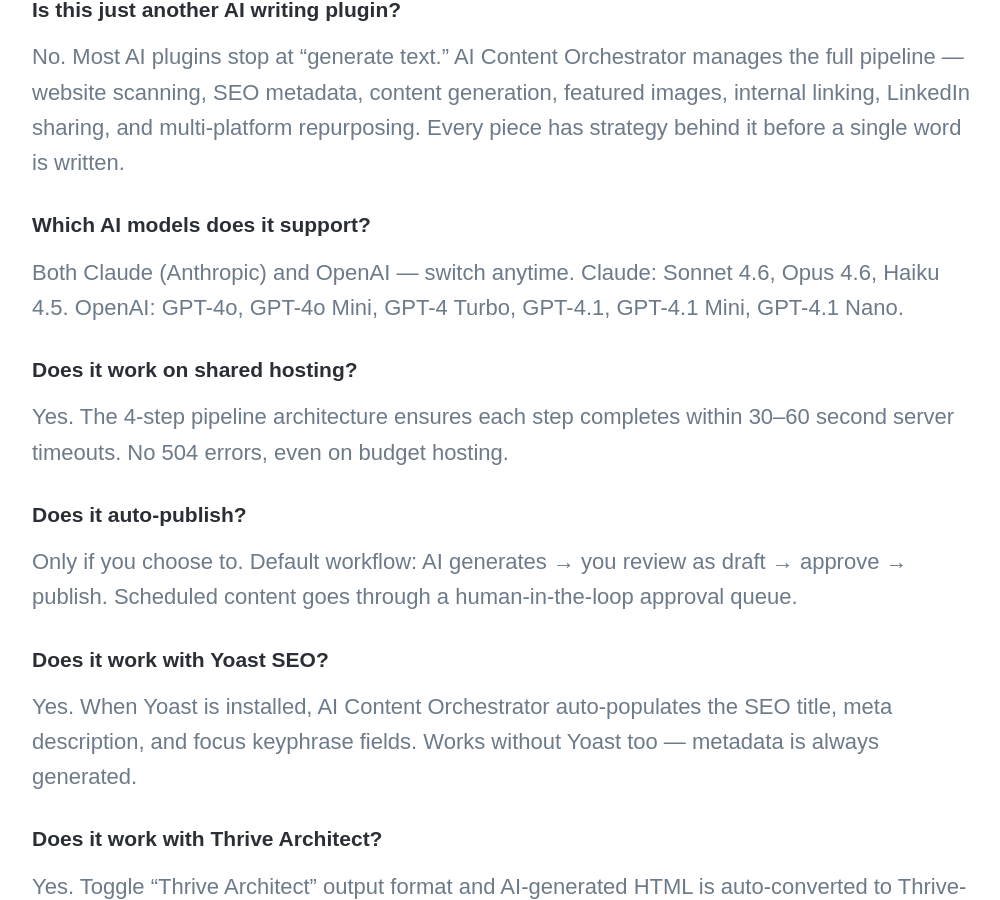
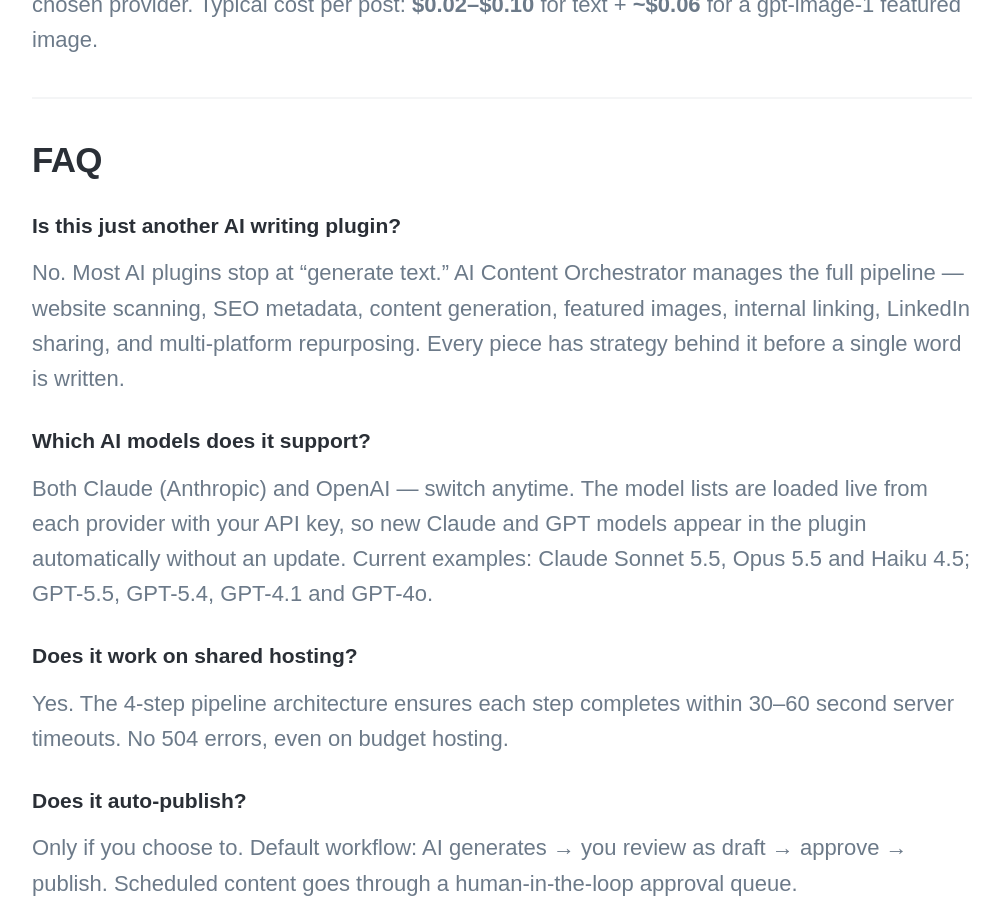
Before and after one commit to raybogman/raybogman.github.io, a Jekyll site: the page built from _pages/ai-content-orchestrator.md, in a window 1280 px wide and 900 px high, scrolled down 9729 px. Shown: the whole window, without its empty margins (138-1138 px from the left). Built offline with Jekyll 4.4.1, drawn with Linux system fonts in a browser that asks for light colours; nearby versions of some CDN libraries; some web fonts are replaced; some of the changed text lies outside the part shown.

Commit message:
Product page: live model lists, LinkedIn existing-post sharing and scheduled shares (plugin 1.0.4 / Enterprise 3.3.0)

```diff
--- a/_includes/json-ld-faq-aico.html
+++ b/_includes/json-ld-faq-aico.html
@@ -16,7 +16,7 @@
       "name": "Which AI models does it support?",
       "acceptedAnswer": {
         "@type": "Answer",
-        "text": "Both Claude (Anthropic) and OpenAI — switch anytime. Claude: Sonnet 4.6, Opus 4.6, Haiku 4.5. OpenAI: GPT-4o, GPT-4o Mini, GPT-4 Turbo, GPT-4.1, GPT-4.1 Mini, GPT-4.1 Nano."
+        "text": "Both Claude (Anthropic) and OpenAI — switch anytime. The model lists are loaded live from each provider with your API key, so new Claude and GPT models appear in the plugin automatically without an update. Current examples: Claude Sonnet 5.5, Opus 5.5 and Haiku 4.5; GPT-5.5, GPT-5.4, GPT-4.1 and GPT-4o."
       }
     },
     {
--- a/_includes/json-ld-product-aico.html
+++ b/_includes/json-ld-product-aico.html
@@ -20,11 +20,11 @@
     "AI-generated featured images via gpt-image-1; Ideogram in Enterprise",
     "Title overlay with custom fonts",
     "Yoast SEO integration",
-    "Dual AI: Claude (Sonnet 4.6, Opus 4.6, Haiku 4.5) and OpenAI (GPT-4o, GPT-4.1 family)",
+    "Dual AI: Claude and OpenAI, model lists loaded live from each provider (Claude Sonnet 5.5, Opus 5.5, Haiku 4.5; GPT-5 family, GPT-4.1, GPT-4o)",
     "Brand voice / Project Vision baseline",
     "Real-time progress logging",
     "Competitor gap analysis (Enterprise)",
-    "LinkedIn OAuth 2.0 auto-share (Enterprise)",
+    "LinkedIn OAuth 2.0 auto-share, scheduled shares and sharing of existing posts (Enterprise)",
     "Email, X/Twitter, Instagram, Pinterest repurposing (Enterprise)",
     "Bulk content creation with AI topic suggestions (Enterprise)",
     "Scheduled publishing with approval queue (Enterprise)",
--- a/_pages/ai-content-orchestrator.md
+++ b/_pages/ai-content-orchestrator.md
@@ -43,8 +43,8 @@ The **free** WordPress.org version includes the complete pipeline below. **Enter
 ### Dual AI — Claude + OpenAI
 Switch between providers anytime. No lock-in.
 
-- **Claude** — Sonnet 4.6, Opus 4.6, Haiku 4.5
-- **OpenAI** — GPT-4o, GPT-4o Mini, GPT-4 Turbo, GPT-4.1, GPT-4.1 Mini, GPT-4.1 Nano
+- **Claude** — every model your Anthropic key can access (Sonnet, Opus, Haiku), loaded live from Anthropic so new releases appear automatically
+- **OpenAI** — every current GPT chat model your key can access (GPT-5 family, GPT-4.1, GPT-4o), loaded live from OpenAI
 - One-click API key validation for both providers
 - Configurable token budgets per task
 
@@ -89,7 +89,8 @@ Everything above is in the free plugin. The capabilities below unlock with the [
 ### LinkedIn auto-share
 - **OAuth 2.0** — secure authentication, no passwords
 - AI generates a native LinkedIn post (1,000–1,300 chars) with hook, insights, and CTA
-- Auto-share on publish, or share manually from the dashboard
+- Auto-share on publish, share manually from the dashboard, or **schedule the share** for a date and time of your choice — publish first, share the next morning
+- **Share existing posts** — add any published post or page to the LinkedIn queue without changing it, let the AI write the LinkedIn text, and share or schedule
 - Edit and regenerate LinkedIn commentary before posting
 - Toggle per-post — share some posts, skip others
 
@@ -111,7 +112,7 @@ Generate ready-to-use versions from any blog post, one click each:
 ### Scheduled publishing + approval queue
 - **Draft + schedule** — posts saved for human review before going live
 - **Visual timeline** — see all scheduled content with status indicators (green = scheduled, yellow = pending approval)
-- Countdown timers, LinkedIn sharing indicators
+- Countdown timers, LinkedIn sharing indicators and scheduled LinkedIn share times
 - Approve, reschedule, or delete from the queue
 - WordPress cron-based publishing with rate-limited catch-up (max one per minute)
 
@@ -149,7 +150,7 @@ Generate ready-to-use versions from any blog post, one click each:
 | No context about your business | Website scanner + PDF library for real context |
 | Manual internal linking | Automatic smart linking with keyword scoring |
 | No images | gpt-image-1 / Ideogram + title overlay with custom fonts |
-| No distribution | LinkedIn auto-share + email / X / Instagram / Pinterest repurposing |
+| No distribution | LinkedIn auto-share (also for existing posts, with scheduling) + email / X / Instagram / Pinterest repurposing |
 | Timeouts on shared hosting | 4-step pipeline, timeout-proof architecture |
 | One post at a time | Bulk queue with scheduling, approval, and visual timeline |
 | Write-and-forget | Content refresh with stale-detection and smart rewriting |
@@ -222,7 +223,7 @@ You only pay for the plugin — AI costs (Claude / OpenAI API usage) are paid di
 No. Most AI plugins stop at "generate text." AI Content Orchestrator manages the full pipeline — website scanning, SEO metadata, content generation, featured images, internal linking, LinkedIn sharing, and multi-platform repurposing. Every piece has strategy behind it before a single word is written.
 
 ### Which AI models does it support?
-Both Claude (Anthropic) and OpenAI — switch anytime. Claude: Sonnet 4.6, Opus 4.6, Haiku 4.5. OpenAI: GPT-4o, GPT-4o Mini, GPT-4 Turbo, GPT-4.1, GPT-4.1 Mini, GPT-4.1 Nano.
+Both Claude (Anthropic) and OpenAI — switch anytime. The model lists are loaded live from each provider with your API key, so new Claude and GPT models appear in the plugin automatically without an update. Current examples: Claude Sonnet 5.5, Opus 5.5 and Haiku 4.5; GPT-5.5, GPT-5.4, GPT-4.1 and GPT-4o.
 
 ### Does it work on shared hosting?
 Yes. The 4-step pipeline architecture ensures each step completes within 30–60 second server timeouts. No 504 errors, even on budget hosting.
```
Also changed, not shown: other parts of _includes/json-ld-product-aico.html (+1 -1 lines).
